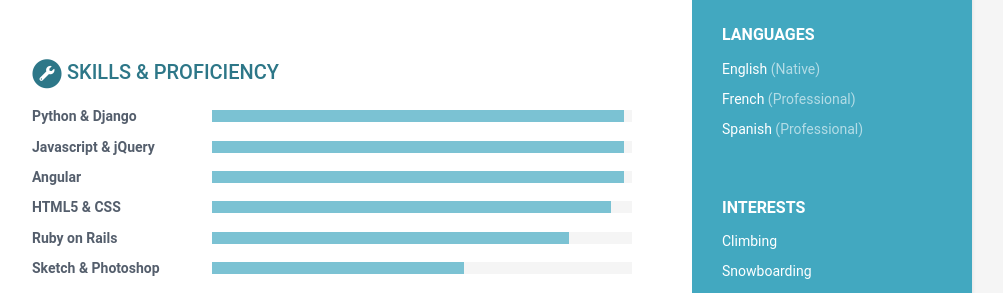
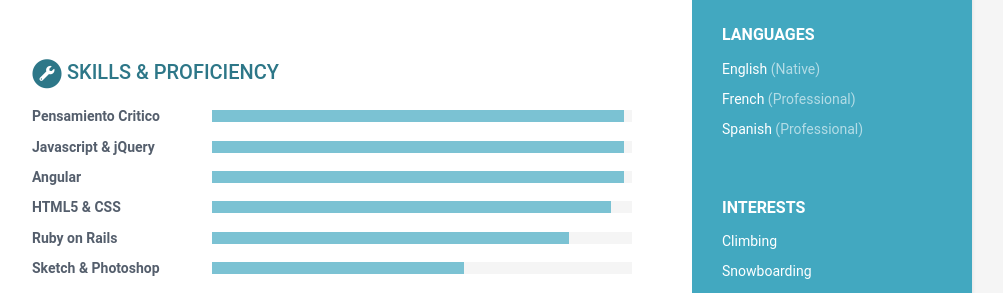
Before and after one commit to KevinC99/good-birch-4e19a, a Jekyll site: the page built from index.html, in a window 1280 px wide. Shown: the part 793-1086 px from the top of the page, without its empty margins (168-1171 px from the left). Built offline with Jekyll 4.4.1, drawn with Linux system fonts in a browser that asks for light colours.

Commit message:
data.yml: updated name in toolset

```diff
--- a/_data/data.yml
+++ b/_data/data.yml
@@ -93,7 +93,7 @@ projects:
 skills:
   title: Skills &amp; Proficiency
   toolset:
-    - name: Python & Django
+    - name: Pensamiento Critico
       level: 98%
     - name: Javascript & jQuery
       level: 98%
```
